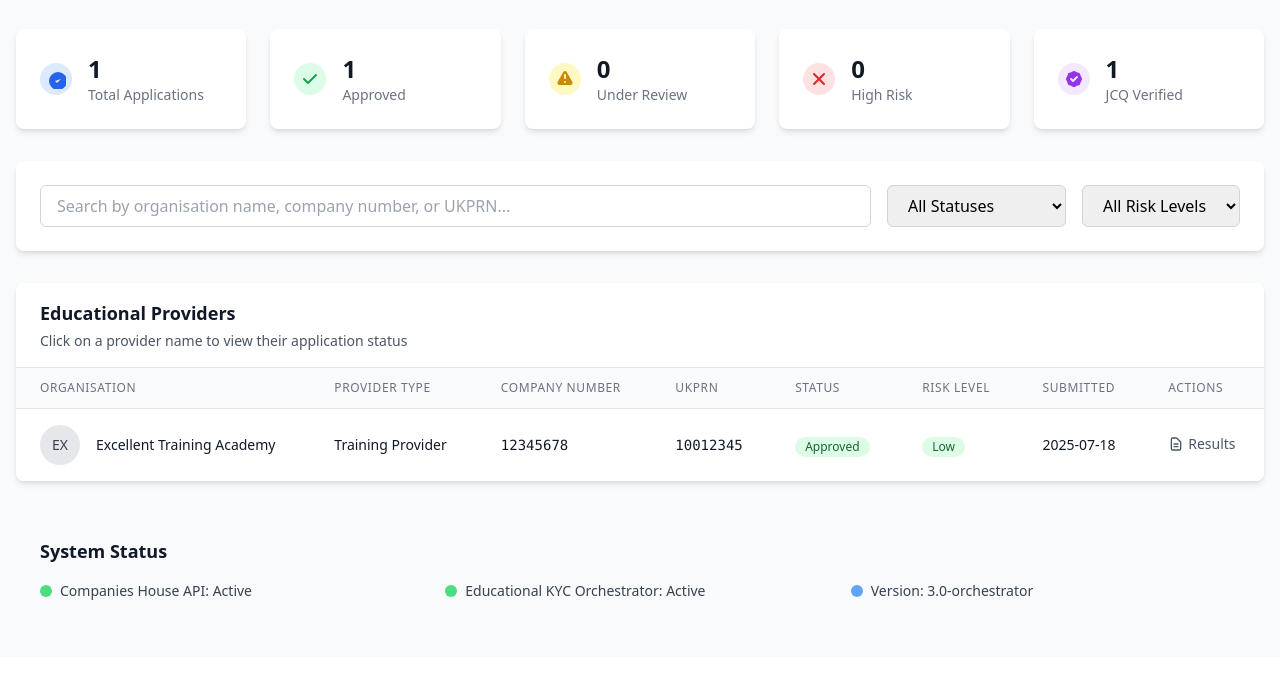
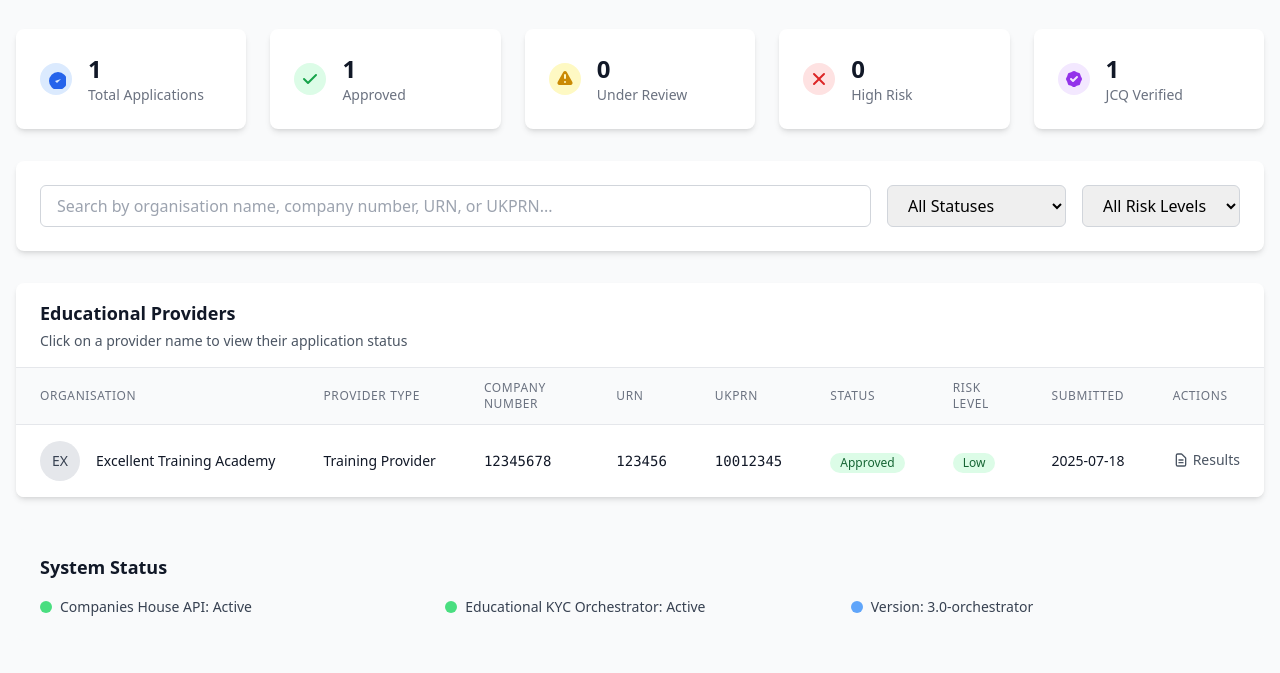
Before and after one commit to ragpark/educational-kyc, a FastAPI app: page / in a window 1280 px wide. Shown: the part 167-840 px from the top of the page. Before the commit the page ends 767 px from the top, so only its background shows below. Run offline with FastAPI, Linux system fonts and the light colour scheme; some libraries are stand-ins or nearby versions.

Commit message:
Update dashboard.html

```diff
--- a/templates/dashboard.html
+++ b/templates/dashboard.html
@@ -102,7 +102,7 @@
     <div class="bg-white rounded-lg shadow-md p-6 mb-8">
         <div class="flex flex-col sm:flex-row gap-4">
             <div class="flex-1">
-                <input type="text" id="searchInput" placeholder="Search by organisation name, company number, or UKPRN..."
+                <input type="text" id="searchInput" placeholder="Search by organisation name, company number, URN, or UKPRN..."
                        class="w-full border border-gray-300 rounded-md px-4 py-2 focus:outline-none focus:ring-2 focus:ring-blue-500 focus:border-transparent">
             </div>
             <div>
@@ -147,6 +147,9 @@
                             Company Number
                         </th>
                         <th class="px-6 py-3 text-left text-xs font-medium text-gray-500 uppercase tracking-wider">
+                            URN
+                        </th>
+                        <th class="px-6 py-3 text-left text-xs font-medium text-gray-500 uppercase tracking-wider">
                             UKPRN
                         </th>
                         <th class="px-6 py-3 text-left text-xs font-medium text-gray-500 uppercase tracking-wider">
@@ -168,7 +171,7 @@
                     <tr class="hover:bg-gray-50 transition-colors provider-row"
                         data-status="{{ provider.status }}"
                         data-risk="{{ provider.risk_level }}"
-                        data-search="{{ provider.organisation_name|lower }} {{ provider.company_number|lower }} {{ provider.ukprn|lower }}">
+                        data-search="{{ provider.organisation_name|lower }} {{ provider.company_number|lower }} {{ provider.urn|lower }} {{ provider.ukprn|lower }}">
                         <td class="px-6 py-4 whitespace-nowrap">
                             <div class="flex items-center">
                                 <div class="flex-shrink-0 h-10 w-10">
@@ -198,6 +201,9 @@
                         </td>
                         <td class="px-6 py-4 whitespace-nowrap text-sm font-mono text-gray-900">
                             {{ provider.company_number or 'N/A' }}
+                        </td>
+                        <td class="px-6 py-4 whitespace-nowrap text-sm font-mono text-gray-900">
+                            {{ provider.urn or 'N/A' }}
                         </td>
                         <td class="px-6 py-4 whitespace-nowrap text-sm font-mono text-gray-900">
                             {{ provider.ukprn or 'N/A' }}
```
